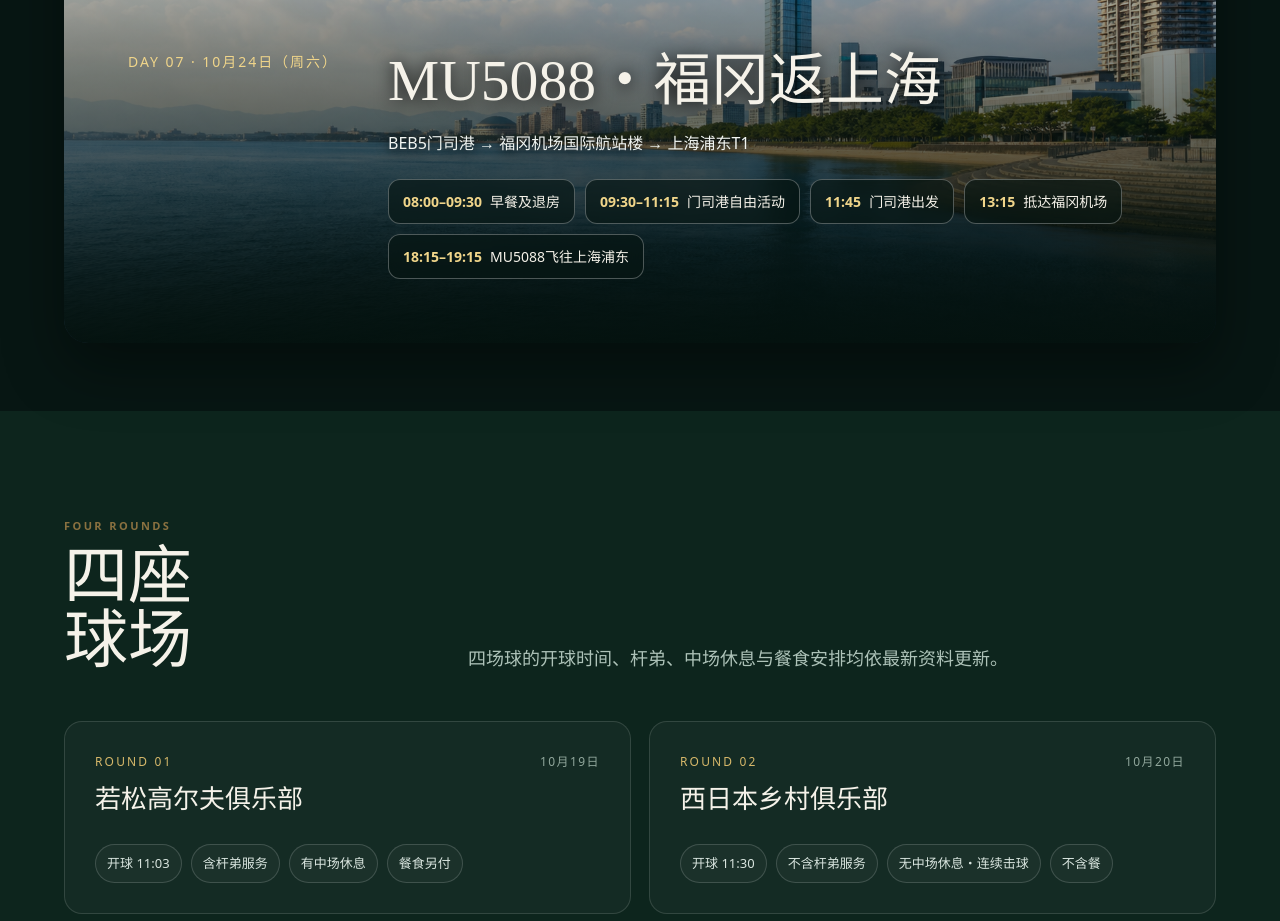
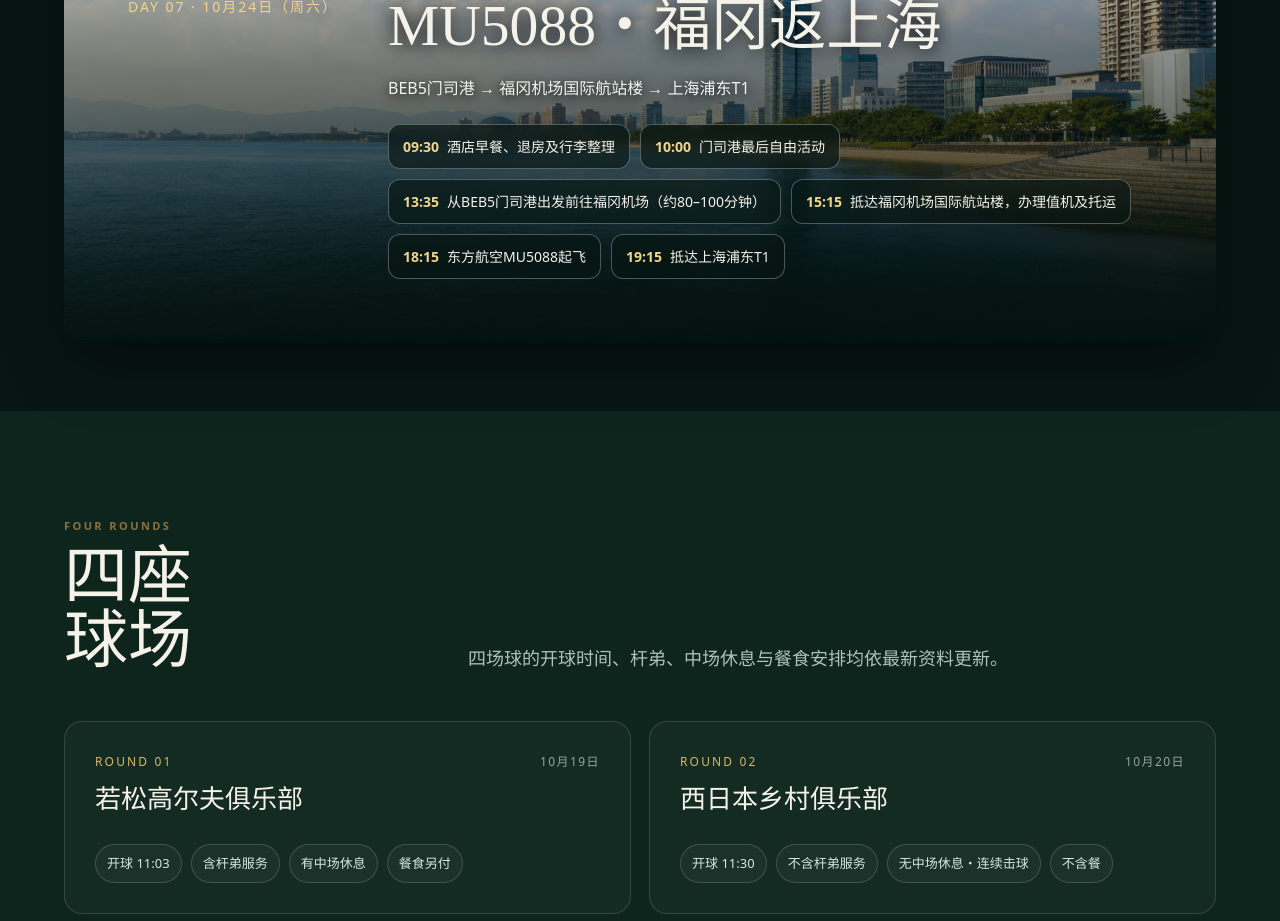
Before and after one commit to oliver918-sh/kyushu-golf-trip-site, a Next.js app: page / in a window 1280 px wide. Shown: the part 6560-7481 px from the top of the page. Built offline with nearby package versions, Linux system fonts and the light colour scheme.

Commit message:
Update Day 7 airport transfer schedule

```diff
--- a/app/page.tsx
+++ b/app/page.tsx
@@ -5,7 +5,7 @@ const days = [
   { label: "DAY 04 · CITY & PORT · 10月21日", title: "小仓城与门司港", route: "小仓丽嘉皇家酒店退房 → 小仓观光 → 门司港怀旧街区", stops: [["上午", "退房装车"], ["白天", "小仓观光"], ["下午", "前往门司港"], ["傍晚", "BEB5门司港入住"]] },
   { label: "DAY 05 · ROUND 03 · 10月22日", title: "门司高尔夫俱乐部", route: "不含杆弟服务 · 有中场休息 · 餐食另付", stops: [["上午", "酒店出发・报到热身"], ["10:07", "开球"], ["晚间", "港町散步"]] },
   { label: "DAY 06 · FINAL ROUND · 10月23日", title: "小仓乡村俱乐部", route: "含杆弟服务 · 有中场休息 · 餐食另付", stops: [["上午", "酒店出发・报到热身"], ["11:03", "开球"], ["球后", "沐浴返程"]] },
-  { label: "DAY 07 · 10月24日（周六）", title: "MU5088・福冈返上海", route: "BEB5门司港 → 福冈机场国际航站楼 → 上海浦东T1", stops: [["08:00–09:30", "早餐及退房"], ["09:30–11:15", "门司港自由活动"], ["11:45", "门司港出发"], ["13:15", "抵达福冈机场"], ["18:15–19:15", "MU5088飞往上海浦东"]] },
+  { label: "DAY 07 · 10月24日（周六）", title: "MU5088・福冈返上海", route: "BEB5门司港 → 福冈机场国际航站楼 → 上海浦东T1", stops: [["09:30", "酒店早餐、退房及行李整理"], ["10:00", "门司港最后自由活动"], ["13:35", "从BEB5门司港出发前往福冈机场（约80–100分钟）"], ["15:15", "抵达福冈机场国际航站楼，办理值机及托运"], ["18:15", "东方航空MU5088起飞"], ["19:15", "抵达上海浦东T1"]] },
 ] as const;
 
 const lodgings = [
```
Also changed, not shown: 2 other files (tests, documents, lock files or other folders).
